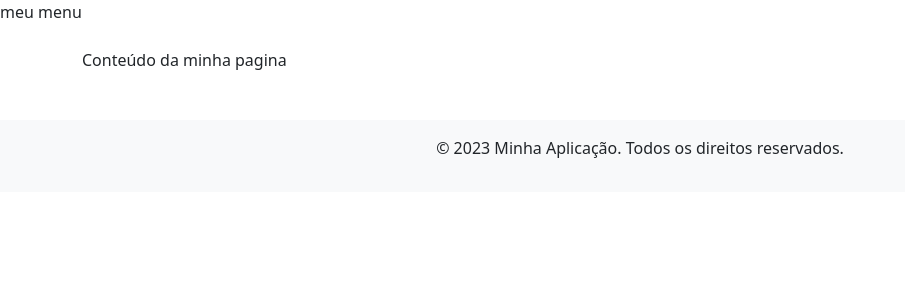
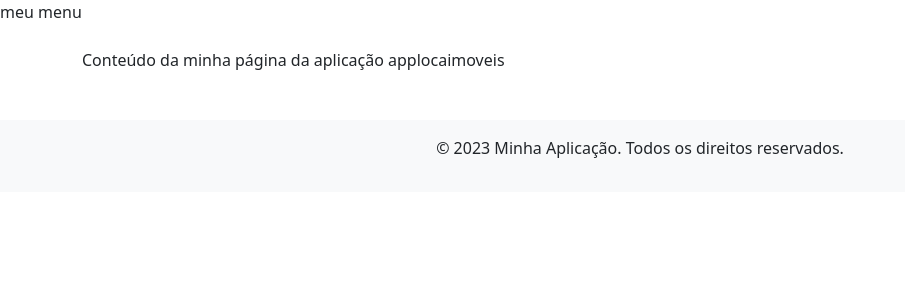
Before and after one commit to fpcarlosuerr/pjfinal-proweb-20242, a Django app: page /applocaimoveis/ in a window 1280 px wide. Shown: the part 56-356 px from the top of the page, without its empty margins (0-905 px from the left). Run offline with Django 5.2, Linux system fonts and the light colour scheme; some libraries are stand-ins or nearby versions.

Commit message:
alterando a página index do applocaimoveis

```diff
--- a/applocaimoveis/templates/applocaimoveis/index_applocaimoveis.html
+++ b/applocaimoveis/templates/applocaimoveis/index_applocaimoveis.html
@@ -6,5 +6,5 @@
 
 {% block content %}
 <!-- Conteúdo específico da página será inserido aqui -->
-  Conteúdo da minha pagina
+  Conteúdo da minha página da aplicação applocaimoveis
 {% endblock %}
```
